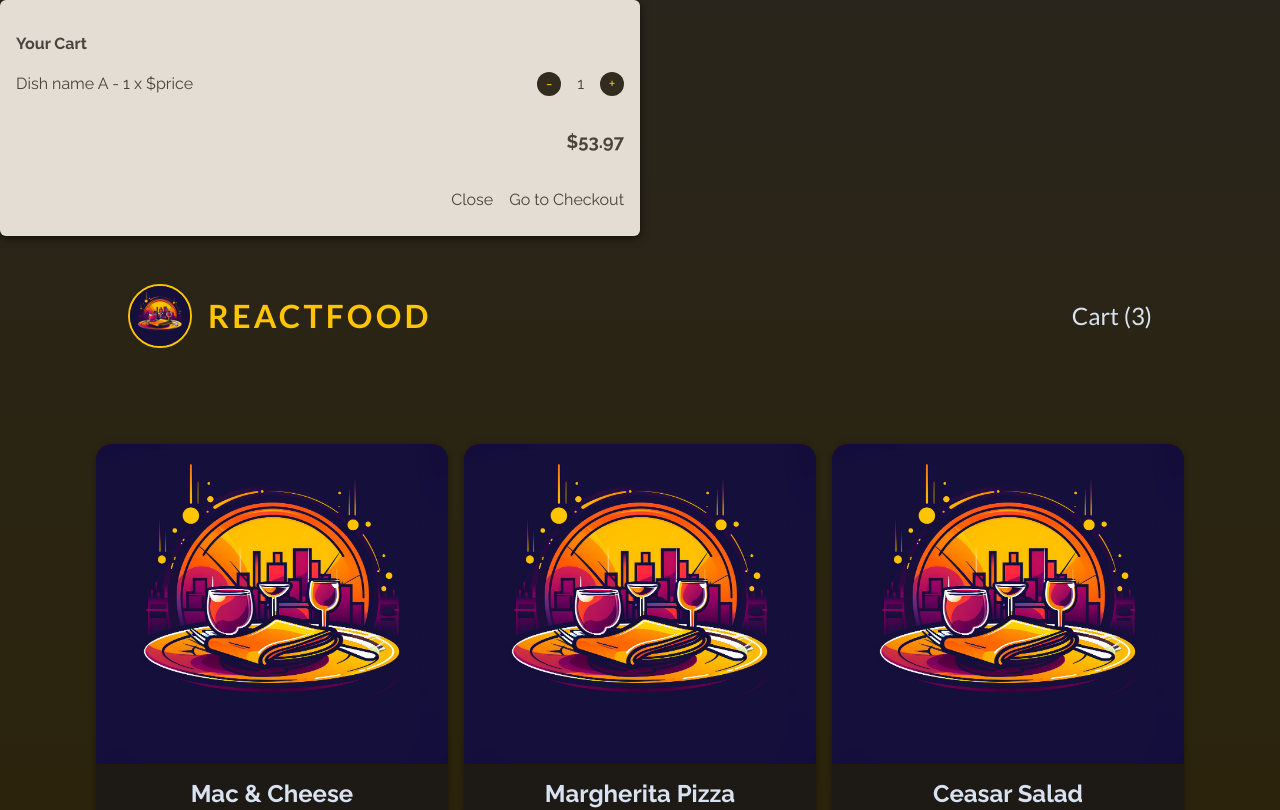
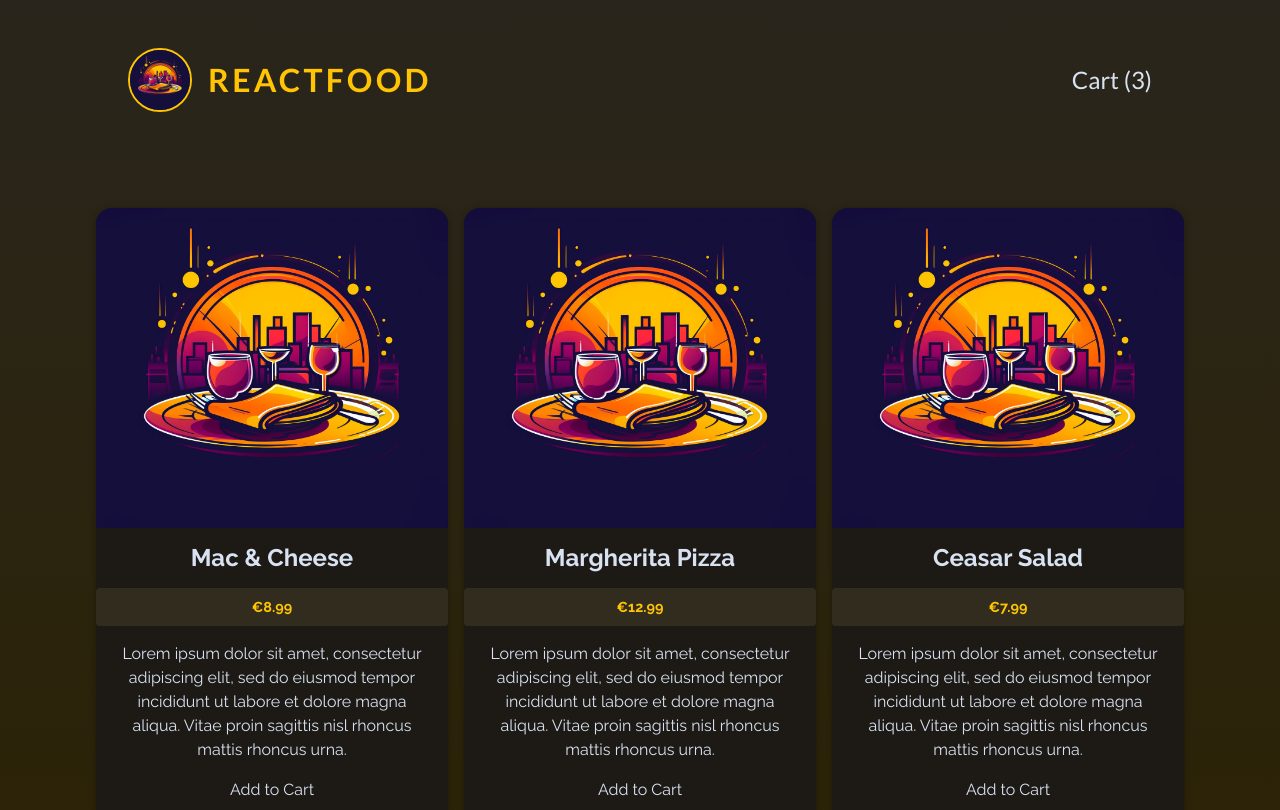
Before and after one commit to GentleHorse/React_Food_Order_App, a React (Vite) app: page / in a window 1280 px wide. Shown: the top 810 px of the page. Built offline with nearby package versions, Linux system fonts and the light colour scheme; a web font is replaced by a local one.

Commit message:
Added notes to README file

```diff
--- a/src/App.jsx
+++ b/src/App.jsx
@@ -9,9 +9,9 @@ function App() {
       <Header />
       <Meals />
 
-      <Modal>
+      {/* <Modal>
         <Cart />
-      </Modal>
+      </Modal> */}
     </main>
   );
 }
```
Also changed, not shown: 1 other file (tests, documents, lock files or other folders).
